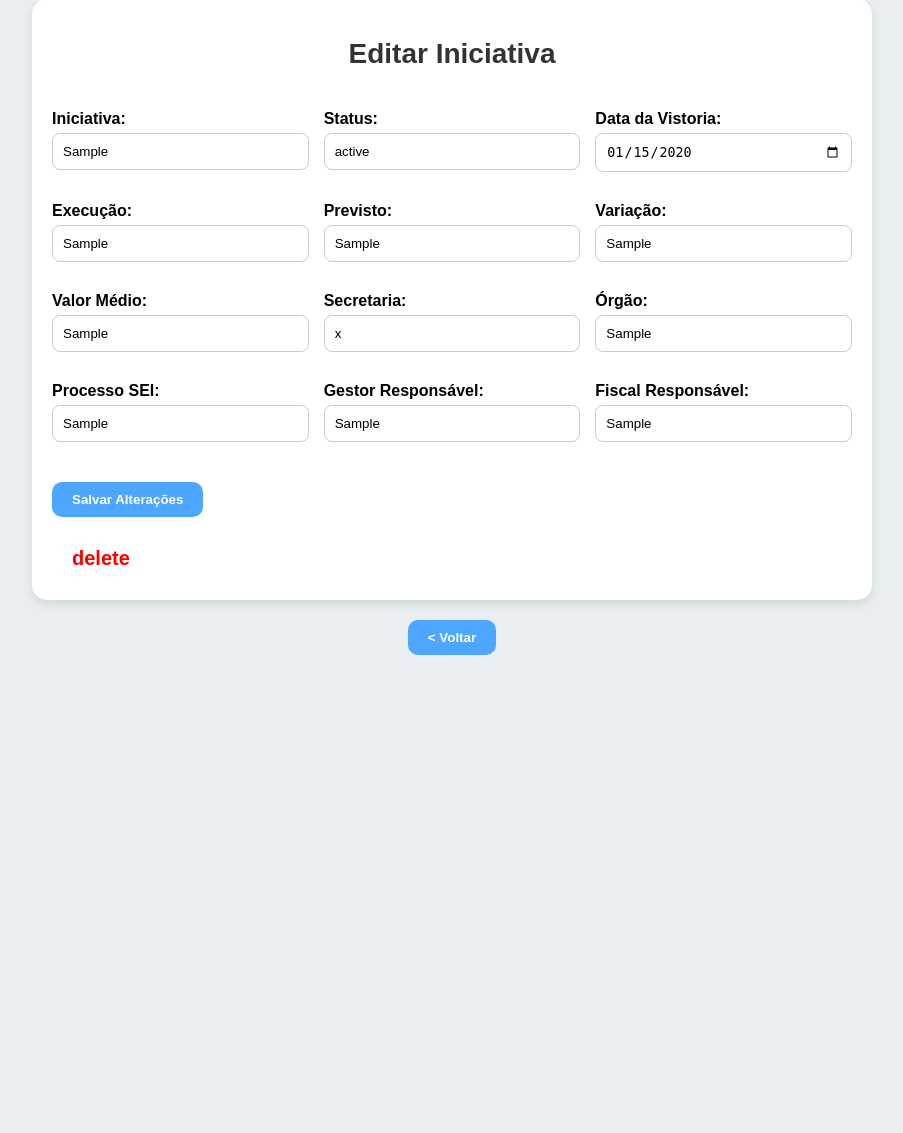
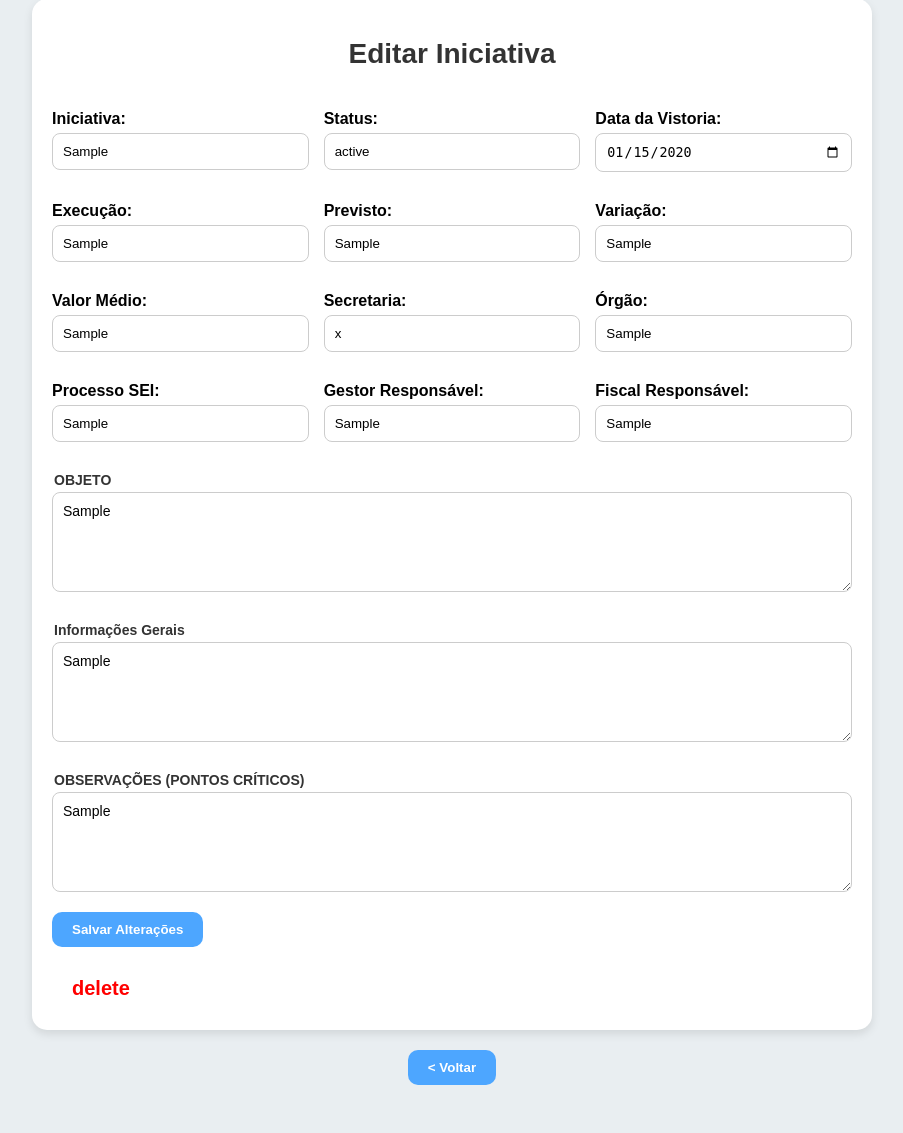
Before and after one commit to marcossrigel/CEHAB-Sistema-Monitoramento, a PHP site: page /editar_iniciativa.php?id=1 in a window 1280 px wide. Shown: the part 49-1182 px from the top of the page, without its empty margins (188-1091 px from the left). Before the commit the page ends 704 px from the top, so only its background shows below. Run offline with PHP 8.4, Linux system fonts and the light colour scheme; the visitor is signed in with stand-in values (Sample User, id 1); tables that the repository leaves empty hold one stand-in row (values such as "Sample post").

Commit message:
melhorando artificios do programa

```diff
--- a/siscreche/editar_iniciativa.php
+++ b/siscreche/editar_iniciativa.php
@@ -22,7 +22,7 @@ $resultado = $conexao->query($sql);
 
 if ($resultado->num_rows == 0)
 {
-    echo "Iniciativa não encontrada.";
+    header("Location: visualizar.php");
     exit;
 }
 
@@ -36,6 +36,9 @@ if ($_SERVER['REQUEST_METHOD'] === 'POST')
     $ib_previsto = $_POST['ib_previsto'];
     $ib_variacao = $_POST['ib_variacao'];
     $ib_valor_medio = $_POST['ib_valor_medio'];
+    $objeto = $_POST['objeto'];
+    $informacoes_gerais = $_POST['informacoes_gerais'];
+    $observacoes = $_POST['observacoes'];
 
     $update = "UPDATE iniciativas SET
       ib_status = '$ib_status',
@@ -44,12 +47,15 @@ if ($_SERVER['REQUEST_METHOD'] === 'POST')
       ib_previsto = '$ib_previsto',
       ib_variacao = '$ib_variacao',
       ib_valor_medio = '$ib_valor_medio',
-
+      objeto = '$objeto',
+      informacoes_gerais = '$informacoes_gerais',
+      observacoes = '$observacoes'
       WHERE id = $id";
 
     if ($conexao->query($update))
     {
-        echo "<script>alert('Atualizado com sucesso!'); window.location.href='visualizar.php';</script>";
+        header("Location: visualizar.php");
+        exit;
     }
     else
     {
@@ -86,6 +92,40 @@ body {
   gap: 15px;
   margin-bottom: 20px;
   flex-wrap: nowrap;
+}
+.linha-atividade {
+  display: flex;
+  gap: 20px;
+  margin-top: 20px;
+  flex-wrap: wrap;
+}
+
+.coluna-textarea {
+  flex: 2;
+  display: flex;
+  flex-direction: column;
+  width: 100%;
+}
+
+.coluna-textarea textarea {
+  width: 100%;
+  box-sizing: border-box;
+  height: 100px;
+  padding: 10px;
+  border-radius: 8px;
+  border: 1px solid #ccc;
+  resize: vertical;
+  font-size: 14px;
+  font-family: inherit;
+}
+
+.label {
+  display: block;
+  font-size: 14px;
+  color: #333;
+  margin-bottom: 4px;
+  margin-left: 2px;
+  font-weight: bold;
 }
 
 .campo {
@@ -223,15 +263,46 @@ form button:hover {
       </div>
     </div>
 
+  <div class="linha-atividade">
+  <div class="coluna-textarea">
+    <label class="label">OBJETO</label>
+    <textarea name="objeto"><?php echo htmlspecialchars($row['objeto']); ?></textarea>
+  </div>
+  </div>
+
+  <div class="linha-atividade">
+    <div class="coluna-textarea">
+      <label class="label">Informações Gerais</label>
+      <textarea name="informacoes_gerais"><?php echo htmlspecialchars($row['informacoes_gerais']); ?></textarea>
+    </div>
+  </div>
+
+  <div class="linha-atividade">
+    <div class="coluna-textarea">
+      <label class="label">OBSERVAÇÕES (PONTOS CRÍTICOS)</label>
+      <textarea name="observacoes"><?php echo htmlspecialchars($row['observacoes']); ?></textarea>
+    </div>
+  </div>
+
   <button type="submit">Salvar Alterações</button>
 
+<div id="modalConfirmacao" style="display:none; position:fixed; top:0; left:0; width:100%; height:100%; background:rgba(0,0,0,0.5); justify-content:center; align-items:center;">
+  <div style="background:white; padding:20px; border-radius:8px; text-align:center;">
+    <p>Tem certeza que deseja excluir esta iniciativa?</p>
+    <button onclick="confirmarExclusao()" style="margin-right:10px;">Sim</button>
+    <button onclick="fecharModal()">Cancelar</button>
+  </div>
+</div>
+
 <div>
-        <button onclick="if(confirm('Tem certeza que deseja excluir?')) { window.location.href='excluir_iniciativa.php?id=<?php echo $row['id']; ?>'; }"
+  <button type="button" onclick="abrirModal()"
     style="background-color: transparent; border: none; cursor: pointer; font-size: 20px; color: red;">
     delete
   </button>
 </div>
+
 </div>
+
 </form>
 
   <div class="botao-voltar">
@@ -240,4 +311,20 @@ form button:hover {
 </div>
 
 </body>
+
+<script>
+  function abrirModal() {
+    document.getElementById('modalConfirmacao').style.display = 'flex';
+  }
+
+  function fecharModal() {
+    document.getElementById('modalConfirmacao').style.display = 'none';
+  }
+
+  function confirmarExclusao() {
+    window.location.href = 'excluir_iniciativa.php?id=<?php echo $row["id"]; ?>';
+  }
+</script>
+
+
 </html>
--- a/siscreche/excluir_iniciativa.php
+++ b/siscreche/excluir_iniciativa.php
@@ -16,7 +16,7 @@ $id = intval($_GET['id']);
 
 $check = $conexao->query("SELECT * FROM iniciativas WHERE id = $id");
 if ($check->num_rows == 0) {
-    echo "Iniciativa não encontrada.";
+    header("Location: visualizar.php");
     exit;
 }
 
```
Lines whose indentation alone changed are shown as unchanged.
